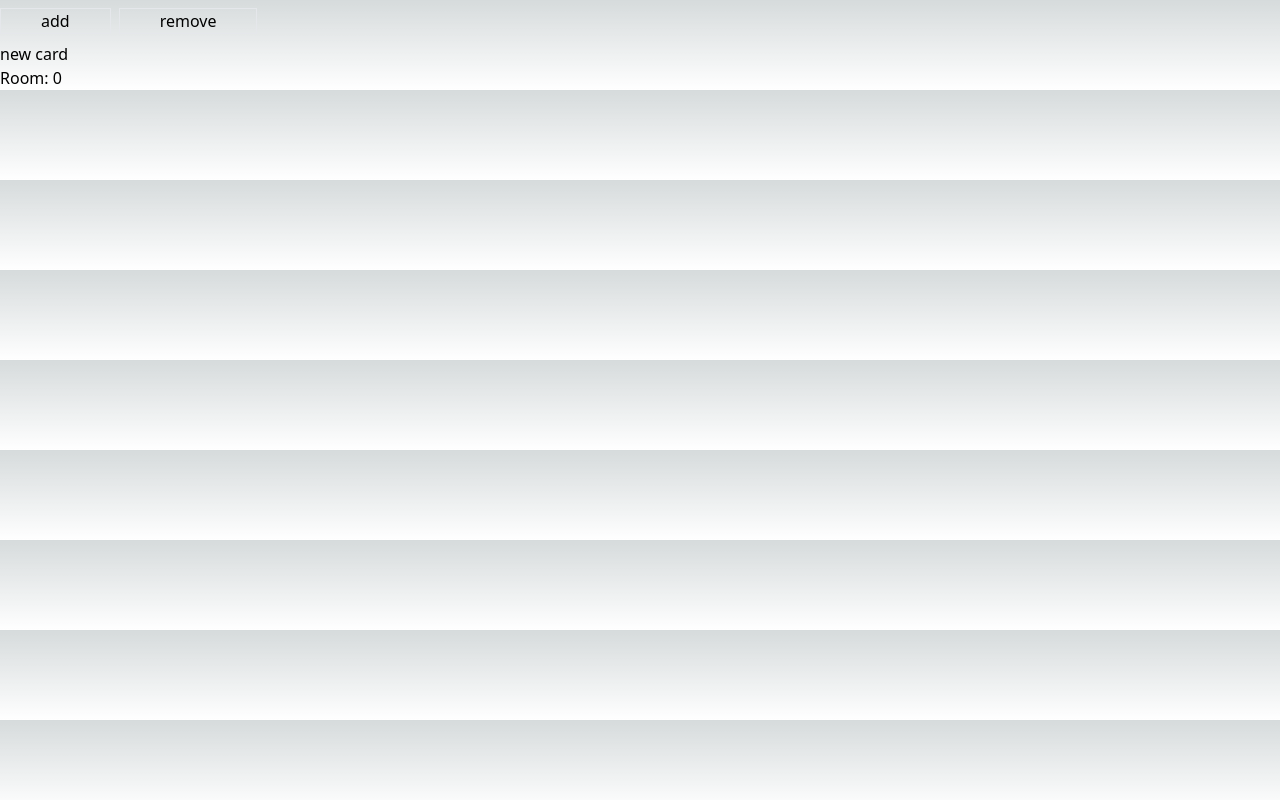
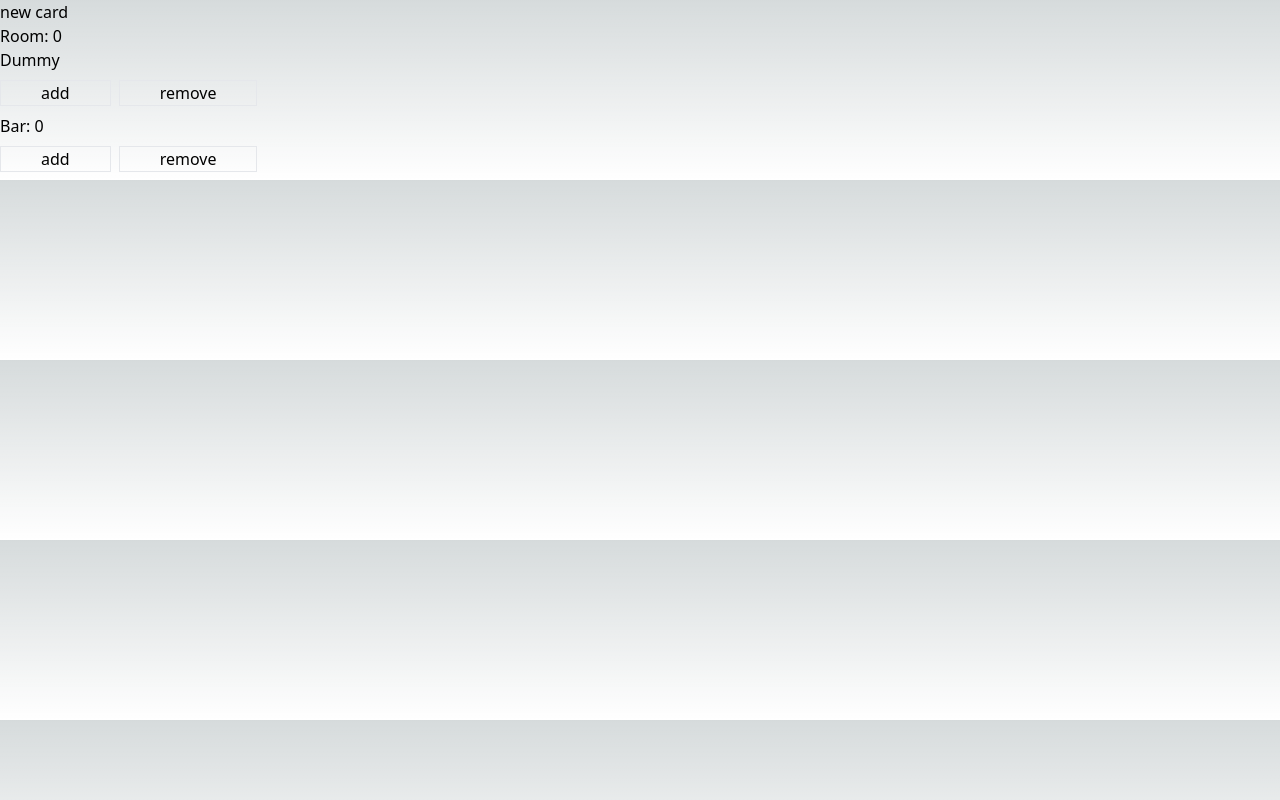
Before and after one commit to u-d-a-y-95/bucket, a Next.js app: page / in a window 1280 px wide. Built offline with nearby package versions, Linux system fonts and the light colour scheme.

Commit message:
add multi block

```diff
--- a/src/bucket/core/index.ts
+++ b/src/bucket/core/index.ts
@@ -10,39 +10,46 @@ import {
 import { push } from "./storage";
 import { useStore } from "./store";
 
-const setupBoxState: SetupBoxState = <T, K>(box: Box<T, K>, config: Config) => {
+const setupBoxState: SetupBoxState = <T, K>(
+  boxes: Box<T, K>[],
+  config: Config
+) => {
   const listeners: Set<Listner> = new Set();
-  let state = box.initialState;
-
+  let state: object = {};
+  boxes.forEach((box) => {
+    state[box.name] = box.initialState;
+  });
   const subscribe: Subscribe = (listener) => {
     listeners.add(listener);
     return () => listeners.delete(listener);
   };
-
-  const setter: Setter<T> = (cb) => {
-    state = Object.assign({}, state, cb(state));
-
+  const setter: Setter<T> = (key, cb) => {
+    console.log(key, cb);
+    state = Object.assign({}, state, { [key]: cb(state[key]) });
     if (config.persist) {
       push(config, state);
     }
-
+    console.log(state);
     listeners.forEach((listener) => listener());
   };
 
   const getter = () => state;
-  return { subscribe, getter, setter };
+  const actions: object = {};
+  boxes.forEach((box) => {
+    actions[box.name] = box.actions(setter.bind(null, box.name), getter);
+  });
+  return { subscribe, getter, setter, actions };
 };
 
 // @ts-ignore
 export const createCarton: CreateCarton = <T, K>(
-  box: Box<T, K>,
+  boxes: Box<T, K>[],
   config: Config
 ) => {
-  const { subscribe, getter, setter } = setupBoxState(box, config);
+  const { subscribe, getter, setter, actions } = setupBoxState(boxes, config);
   // @ts-ignore
   const useSelector = (selector) =>
     useStore(subscribe, getter, setter, config, selector);
-  const useDispatcher = () => box.actions(setter, getter);
-
-  return { useSelector, useDispatcher };
+  const useDispatcher = () => actions;
+  return { useDispatcher, useSelector };
 };
--- a/src/bucket/core/index.type.ts
+++ b/src/bucket/core/index.type.ts
@@ -27,7 +27,7 @@ export type Box<T, K> = {
 };
 
 export type SetupBoxState = <T, K>(
-  box: Box<T, K>,
+  boxes: Box<T, K>[],
   config: Config
 ) => {
   subscribe: Subscribe;
@@ -43,7 +43,7 @@ export type UseSelector<T> = {
 };
 
 export type CreateCarton = <T, K>(
-  box: Box<T, K>,
+  box: Box<T, K>[],
   config: Config
 ) => {
   useSelector: UseSelector<T>;
--- a/src/bucket/core/store.tsx
+++ b/src/bucket/core/store.tsx
@@ -9,11 +9,11 @@ export const useStore: UseStore = <T, Selector extends (state: T) => any>(
   config: Config,
   selector: Selector
 ) => {
-  useEffect(() => {
-    if (config.persist) {
-      setter(() => pull<T>(config, getter()));
-    }
-  }, []);
+  // useEffect(() => {
+  //   if (config.persist) {
+  //     setter(() => pull<T>(config, getter()));
+  //   }
+  // }, []);
   const slice = useSyncExternalStore(subscribe, getter, getter);
   return selector ? selector(slice) : slice;
 };
--- /dev/null
+++ b/src/example/bar.tsx
@@ -0,0 +1,12 @@
+import { useSelector } from ".";
+
+export const Bar = () => {
+  const {
+    resturant: { bar },
+  } = useSelector();
+  return (
+    <div>
+      <div>Bar: {bar}</div>
+    </div>
+  );
+};
--- a/src/example/card.tsx
+++ b/src/example/card.tsx
@@ -1,11 +1,18 @@
 import { useSelector } from ".";
 
+const Dummy = () => {
+  return <div>Dummy</div>;
+};
+
 export const Card = () => {
-  const { room } = useSelector((state) => state);
+  const {
+    hotel: { room },
+  } = useSelector((state) => state);
   return (
     <div>
       new card
       <div>Room: {room}</div>
+      <Dummy />
     </div>
   );
 };
--- a/src/example/index.ts
+++ b/src/example/index.ts
@@ -3,37 +3,54 @@ import { Box, Config, Getter, Setter } from "@/bucket/core/index.type";
 
 type Init = {
   room: number;
+};
+type Init2 = {
   bar: number;
-  cart: {
-    select: number;
-  };
 };
 
 type Action = {
-  addRoom: () => void;
-  removeRoom: () => void;
+  add: () => void;
+  remove: () => void;
 };
 
-const box: Box<Init, Action> = {
+const box1: Box<Init, Action> = {
   name: "hotel",
   initialState: {
     room: 0,
-    bar: 0,
-    cart: {
-      select: 0,
-    },
   },
   actions: (setter, getter) => {
     return {
-      addRoom: () => {
+      add: () => {
         setter((state) => {
-          state.cart.select += 1;
+          state.room += 1;
           return state;
         });
       },
-      removeRoom: () => {
+      remove: () => {
         setter((state) => {
           state.room -= 1;
+          return state;
+        });
+      },
+    };
+  },
+};
+const box2: Box<Init2, Action> = {
+  name: "resturant",
+  initialState: {
+    bar: 0,
+  },
+  actions: (setter, getter) => {
+    return {
+      add: () => {
+        setter((state) => {
+          state.bar += 1;
+          return state;
+        });
+      },
+      remove: () => {
+        setter((state) => {
+          state.bar -= 1;
           return state;
         });
       },
@@ -43,7 +60,10 @@ const box: Box<Init, Action> = {
 
 const config: Config = {
   name: "Test",
-  persist: true,
+  persist: false,
   secure: false,
 };
-export const { useDispatcher, useSelector } = createCarton(box, config);
+export const { useDispatcher, useSelector } = createCarton(
+  [box1, box2],
+  config
+);
--- a/src/pages/index.tsx
+++ b/src/pages/index.tsx
@@ -1,20 +1,35 @@
 import { Inter } from "next/font/google";
 import { useSelector, useDispatcher } from "@/example";
 import { Card } from "@/example/card";
+import { Bar } from "@/example/Bar";
 
 const inter = Inter({ subsets: ["latin"] });
 
 export default function Home() {
-  const { addRoom, removeRoom } = useDispatcher();
+  const {
+    hotel: { add, remove },
+    resturant,
+  } = useDispatcher();
+
   return (
     <main>
-      <button className="border px-10 my-2 " onClick={() => addRoom()}>
+      <Card />
+      <button className="border px-10 my-2 " onClick={() => add()}>
         add
       </button>
-      <button className="border px-10 my-2 mx-2" onClick={() => removeRoom()}>
+      <button className="border px-10 my-2 mx-2" onClick={() => remove()}>
         remove
       </button>
-      <Card />
+      <Bar />
+      <button className="border px-10 my-2 " onClick={() => resturant.add()}>
+        add
+      </button>
+      <button
+        className="border px-10 my-2 mx-2"
+        onClick={() => resturant.remove()}
+      >
+        remove
+      </button>
     </main>
   );
 }
```
